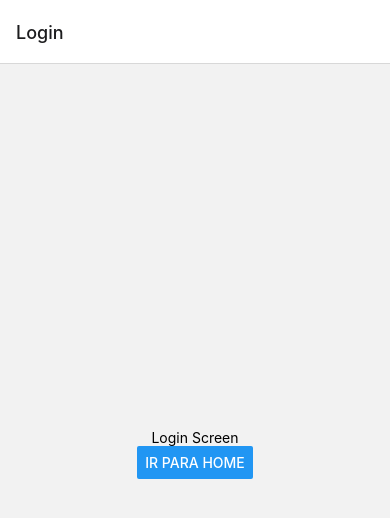
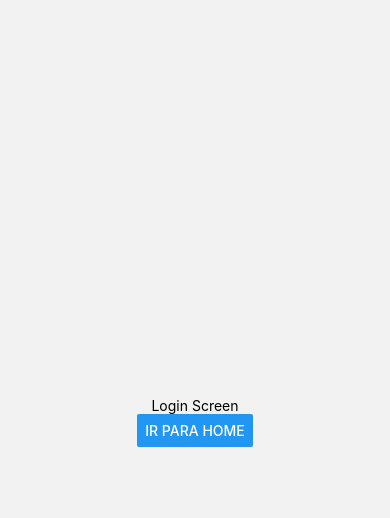
Before and after one commit to kazuuu/react-native-cli-basic-app, a React Native app in the folder BasicApp/: screen /Login in a window 390 px wide. Shown: the top 518 px of the page. Built offline with nearby package versions, Linux system fonts and the light colour scheme.

Commit message:
AppBar Customiozation

```diff
--- a/BasicApp/src/navigation/StackNavigators.js
+++ b/BasicApp/src/navigation/StackNavigators.js
@@ -7,8 +7,22 @@ const Stack = createNativeStackNavigator();
 
 export const MainStackNavigator = () => {
     return (
-        <Stack.Navigator initialRouteName="Login">
-            <Stack.Screen name="Login" component={LoginScreen} />
+        <Stack.Navigator
+            initialRouteName="Login"
+            screenOptions={{
+                headerTintColor: 'white',
+                headerStyle: {
+                    backgroundColor: '#ee125a',
+                }
+            }}
+        >
+            <Stack.Screen
+                name="Login"
+                component={LoginScreen}
+                options={{
+                    headerShown: false
+                }}
+            />
             <Stack.Screen name="Home" component={HomeScreen} />
         </Stack.Navigator>
     );
```
